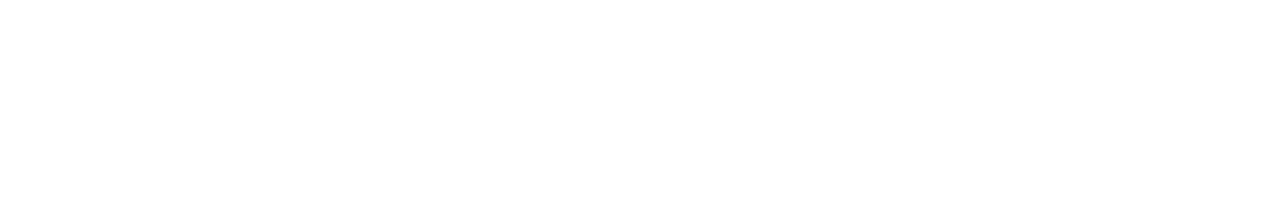
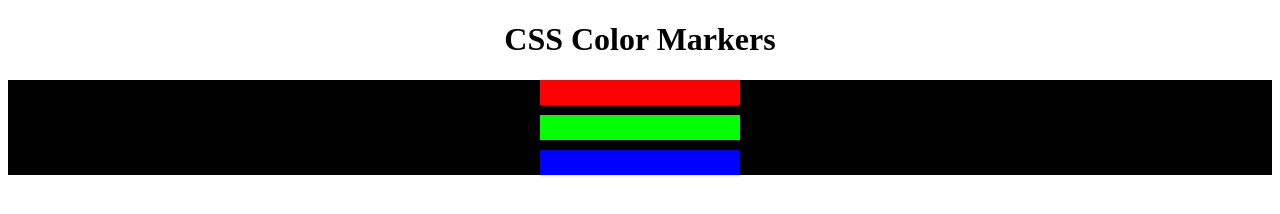
Before and after one commit to raulvillajr95/set-of-colored-markers, a plain HTML site: page index.html in a window 1280 px wide. Drawn offline with Linux system fonts and the light colour scheme.

Commit message:
Add container and 3 colored boxes

```diff
--- a/index.html
+++ b/index.html
@@ -4,9 +4,15 @@
   <meta charset="UTF-8">
   <meta http-equiv="X-UA-Compatible" content="IE=edge">
   <meta name="viewport" content="width=device-width, initial-scale=1.0">
+  <link rel="stylesheet" href="styles.css">
   <title>Colored Markers</title>
 </head>
 <body>
-
+  <h1>CSS Color Markers</h1>
+  <div class="container">
+    <div class="marker one"></div>
+    <div class="marker two"></div>
+    <div class="marker three"></div>
+  </div>
 </body>
 </html>
--- /dev/null
+++ b/styles.css
@@ -0,0 +1,25 @@
+h1 {
+  text-align: center;
+}
+
+.container {
+  background-color: rgb(0, 0, 0);
+}
+
+.marker {
+  width: 200px;
+  height: 25px;
+  margin: 10px auto;
+}
+
+.one {
+  background-color: rgb(255, 0, 0);
+}
+
+.two {
+  background-color: rgb(0, 255, 0);
+}
+
+.three {
+  background-color: rgb(0, 0, 255);
+}
```
